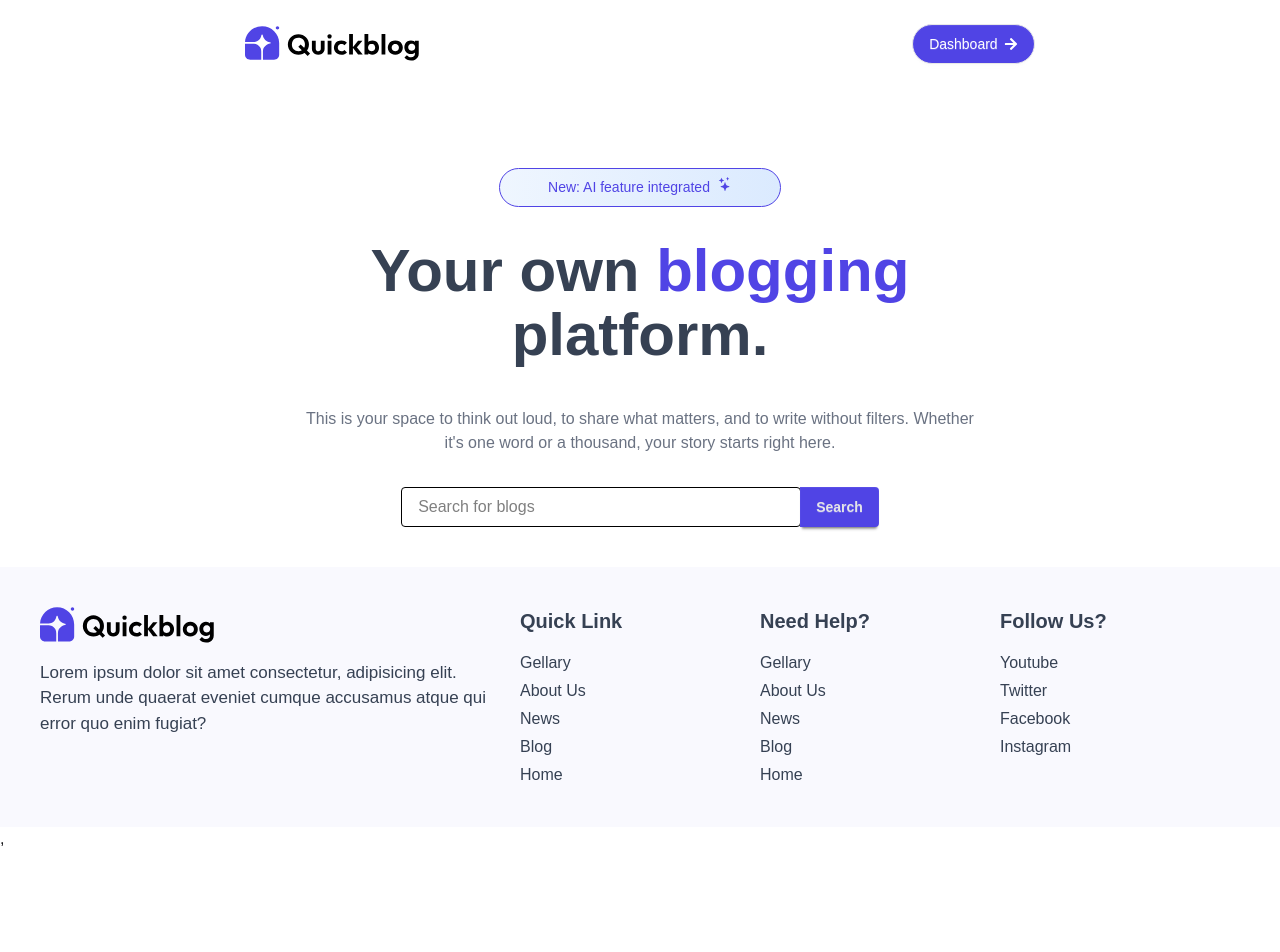
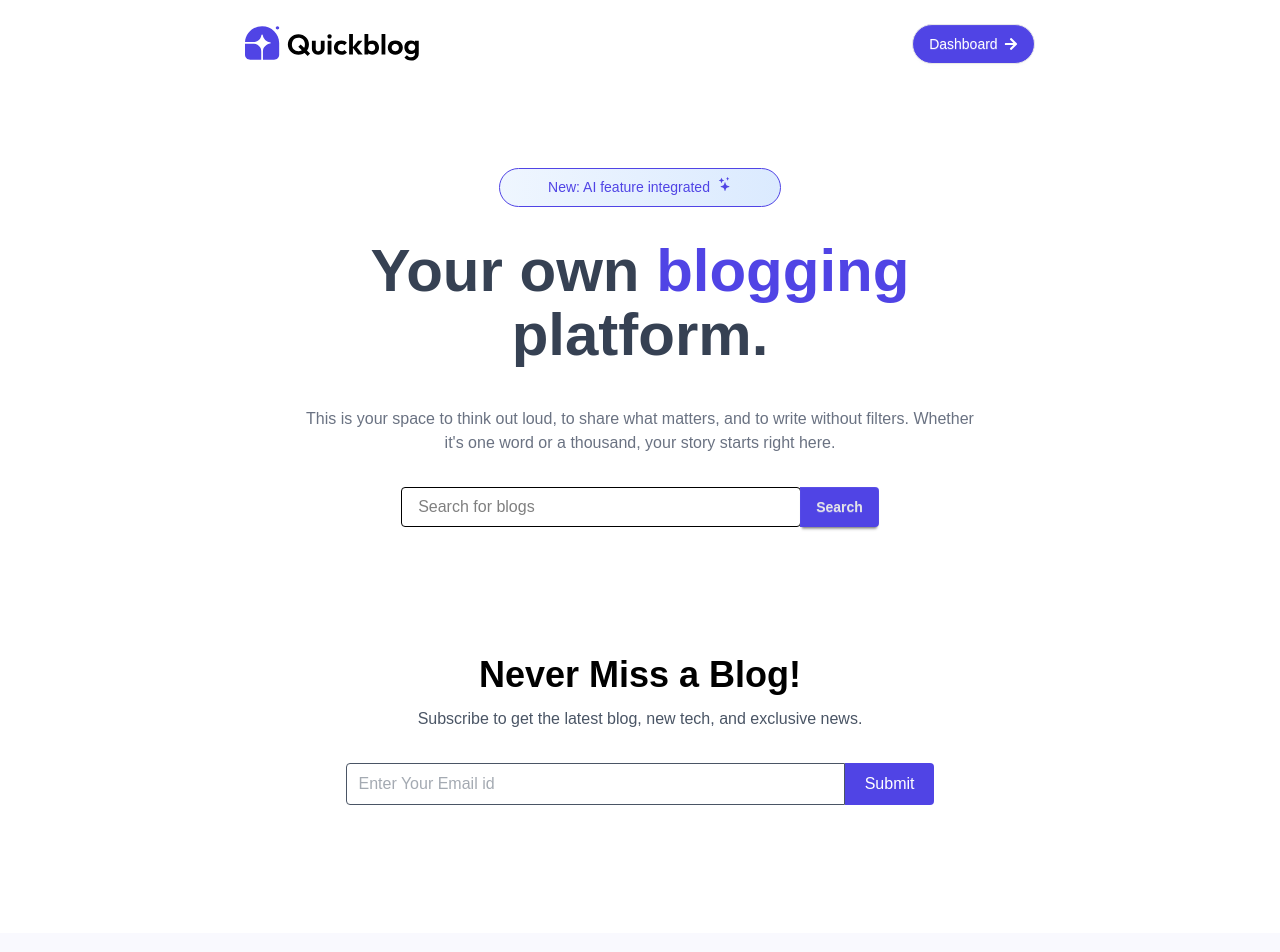
Before and after one commit to coders-rabbi/MultiUser_blog_website, a React (Vite) app: page / in a window 1280 px wide. Shown: the top 952 px of the page. Before the commit the page ends 851 px from the top, so only its background shows below. Built offline with nearby package versions, Linux system fonts and the light colour scheme.

Commit message:
NeveMissSection done

```diff
--- a/src/page/Home/NeverMissSection.jsx
+++ b/src/page/Home/NeverMissSection.jsx
@@ -2,8 +2,13 @@ import React from 'react';
 
 const NeverMissSection = () => {
     return (
-        <div>
-
+        <div className='text-center my-32'>
+            <h1 className='text-4xl text-black font-semibold mb-3'>Never Miss a Blog!</h1>
+            <p className='text-gray-600'>Subscribe to get the latest blog, new tech, and exclusive news.</p>
+            <div className='flex px-4 mt-8 justify-center'>
+                <input className='text-gray-600 border focus:outline-none w-full xl:w-[40%] py-2 pl-3 rounded rounded-r-none' type="text" name="Search" id="" placeholder='Enter Your Email id' />
+                <input className='text-black bg-[#5044E5] text-white px-5 rounded rounded-l-none' type="submit" value="Submit" />
+            </div>
         </div>
     );
 };
```
